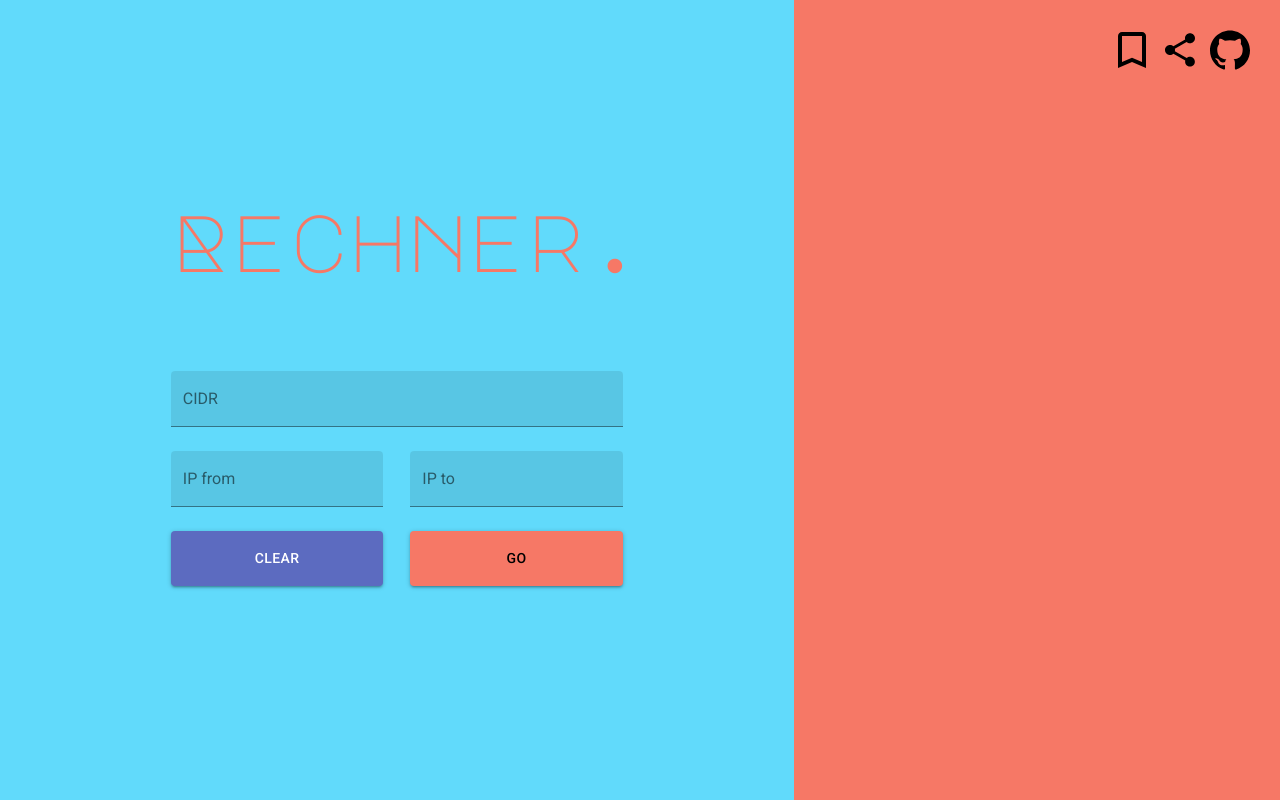
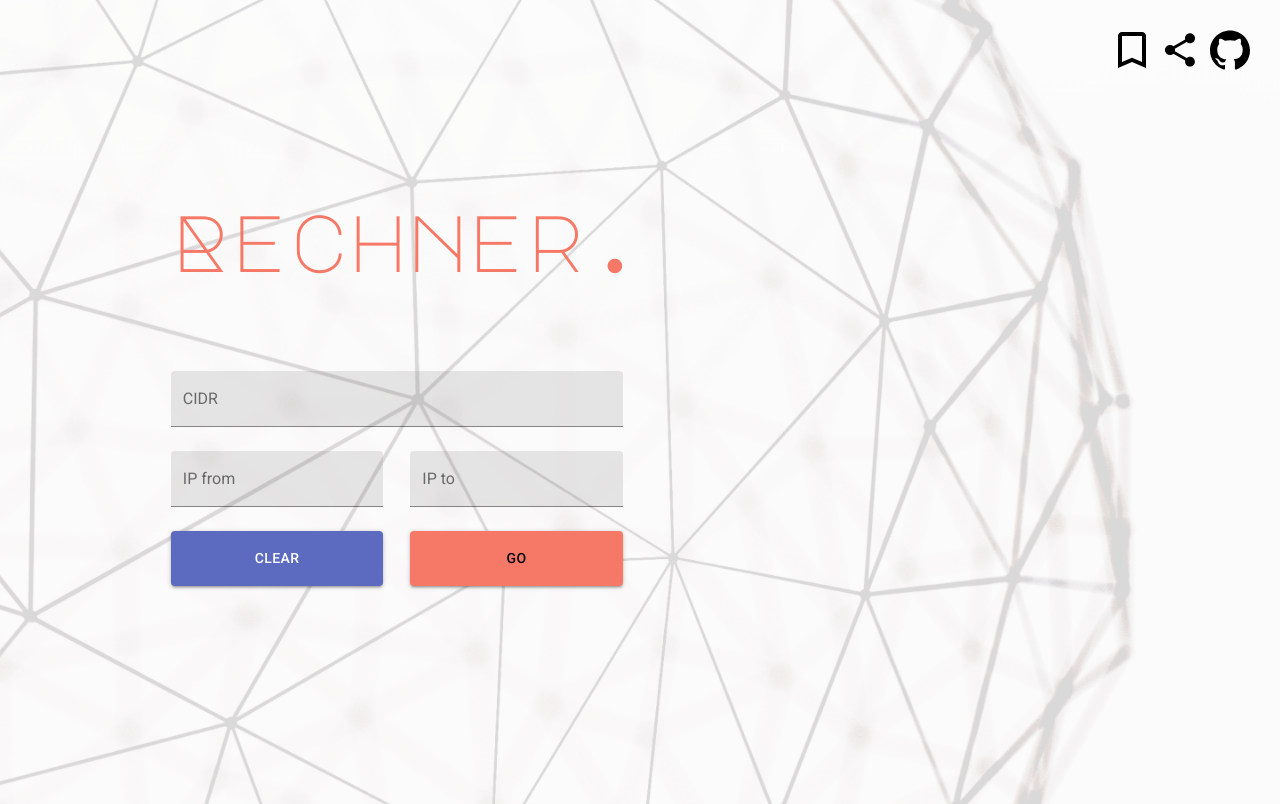
Before and after one commit to crftd/rechner, a React (Create React App) app: page / in a window 1280 px wide. Built offline with nearby package versions, Linux system fonts and the light colour scheme.

Commit message:
Added background image

```diff
--- a/src/App.css
+++ b/src/App.css
@@ -1,5 +1,9 @@
+.wrapper {
+  background-image: url('./assets/background.png');
+  background-size: cover;
+}
+
 .main-wrapper {
-  background-color: #61dafb;
   height: 100vh;
   width: 62%;
   padding-top: 25vh;
@@ -7,7 +11,6 @@
 }
 
 .sidebar-wrapper {
-  background-color: #f67866;
   height: 100vh;
   width: 38%;
   display: inline-block;
```
Also changed, not shown: src/assets/background.png (added).
